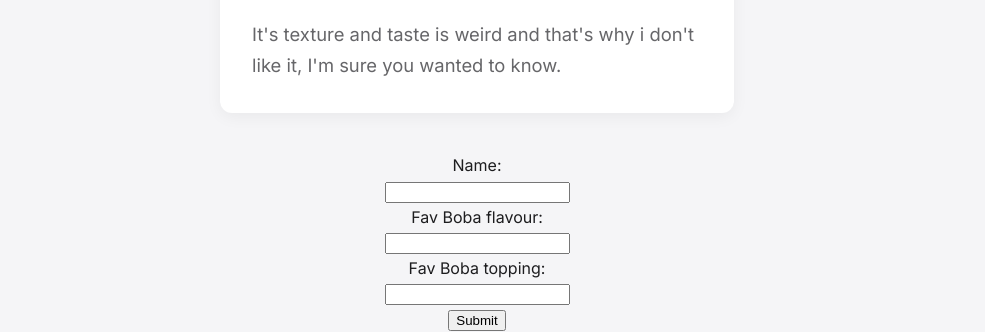
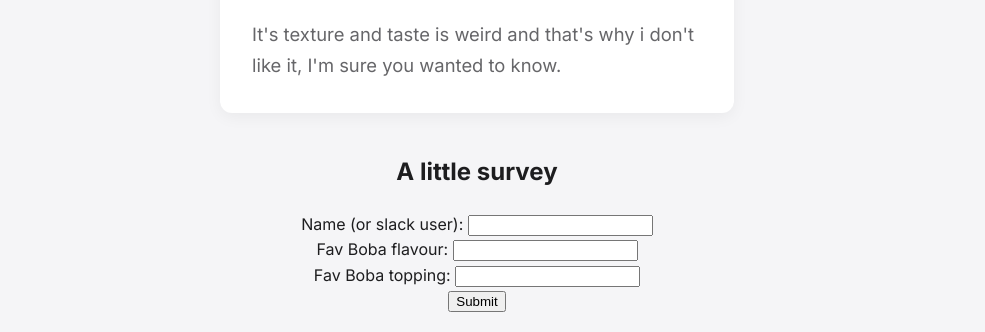
Before and after one commit to Las-Vejas/web-boba, a plain HTML site: page index.html in a window 1280 px wide. Shown: the part 660-992 px from the top of the page, without its empty margins (163-1148 px from the left). Drawn offline with Linux system fonts and the light colour scheme.

Commit message:
Refactor survey form layout and update accent color in styles

```diff
--- a/index.html
+++ b/index.html
@@ -7,33 +7,45 @@
     <link rel="stylesheet" href="styles.css">
     <link rel="stylesheet" href="https://cdnjs.cloudflare.com/ajax/libs/font-awesome/6.0.0-beta3/css/all.min.css">
 </head>
-<body> <h1 class="heading">Welcome to my boba site.</h1>
+<body>
+    <h1 class="heading">Welcome to my boba site.</h1>
 
     <div class="content-section">
-        <div class="content-text-block"> <h2>My favorite type of boba.</h2>
+        <div class="content-text-block">
+            <h2>My favorite type of boba.</h2>
             <p>I really like this strawberry black tea boba with strawberry jelly. It's super sweet, and is a nice treat after a long day.</p>
         </div>
         <img src="https://fanaledrinks.com/cdn/shop/files/JEL026_Drink.jpg?v=1698864675&width=1445" alt="My fav jelly">
     </div>
 
     <div class="content-section">
-        <div class="content-text-block"> <h2>Tapioca is my opp</h2>
+        <div class="content-text-block">
+            <h2>Tapioca is my opp</h2>
             <p>It's texture and taste is weird and that's why i don't like it, I'm sure you wanted to know.</p>
         </div>
     </div>
-<form action="https://docs.google.com/forms/d/e/1FAIpQLSd1pmXkEAH15wrxPJCI_JwW30Ft7a6QrxYaerJjMsdc2935ZQ/formResponse" method="post" target="_blank">
-  <label for="name">Name:</label><br>
-  <input type="text" id="name" name="entry.1027981529"><br>
-  <label for="flavour">Fav Boba flavour:</label><br>
-  <input type="text" id="flavour" name="entry.1929299062"><br>
-  <label for="topping">Fav Boba topping:</label><br>
-  <input type="text" id="topping" name="entry.403711013"><br>
-  <button type="submit" id="submit">Submit</button>
-</form>
-</body>
+
+    <div class="survey-section"> <h2 class="survey-title">A little survey</h2>
+        <form action="https://docs.google.com/forms/d/e/1FAIpQLSd1pmXkEAH15wrxPJCI_JwW30Ft7a6QrxYaerJjMsdc2935ZQ/formResponse" method="post" target="_blank">
+            <div class="form-group"> <label for="name">Name (or slack user):</label>
+                <input type="text" id="name" name="entry.1027981529">
+            </div>
+
+            <div class="form-group"> <label for="flavour">Fav Boba flavour:</label>
+                <input type="text" id="flavour" name="entry.1929299062">
+            </div>
+
+            <div class="form-group"> <label for="topping">Fav Boba topping:</label>
+                <input type="text" id="topping" name="entry.403711013">
+            </div>
+
+            <button type="submit" id="submit">Submit</button>
+        </form>
+    </div>
+    </body>
 <footer>
     <div class="footer-content">
-        <span>Made by Vejas for Boba drop</span>
+        <span>Made by Vejas for Boba drop (YSWS) |</span>
         <a href="https://github.com/las-vejas" target="_blank" aria-label="GitHub Profile">
             <i class="fab fa-github"></i>
         </a>
--- a/styles.css
+++ b/styles.css
@@ -4,7 +4,7 @@
     --color-background: #F5F5F7;
     --color-text-primary: #1D1D1F;
     --color-text-secondary: #666669;
-    --color-accent: #00708f;
+    --color-accent: #60B060;
     --color-card-background: #FFFFFF;
     --color-border-light: rgba(0, 0, 0, 0.08);
     --shadow-subtle: 0 4px 16px rgba(0, 0, 0, 0.05);
```
